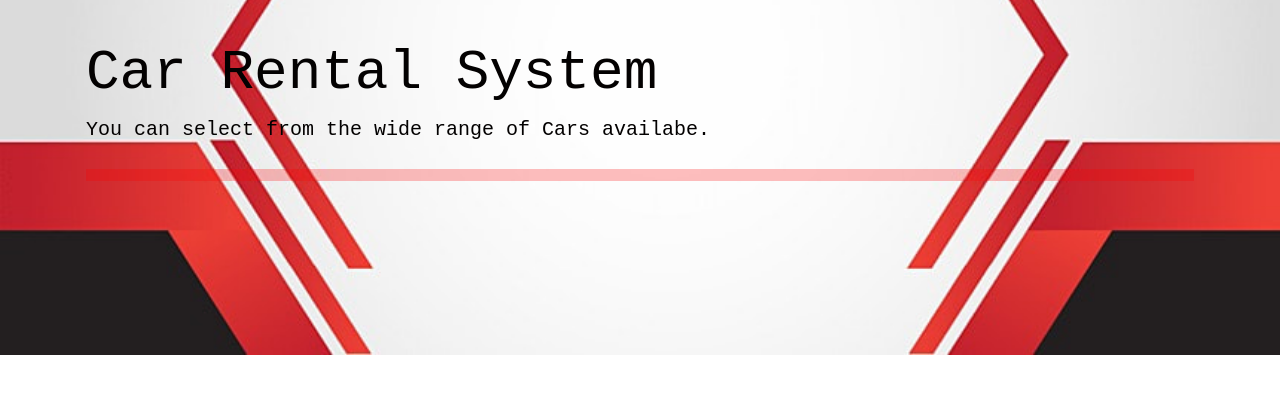
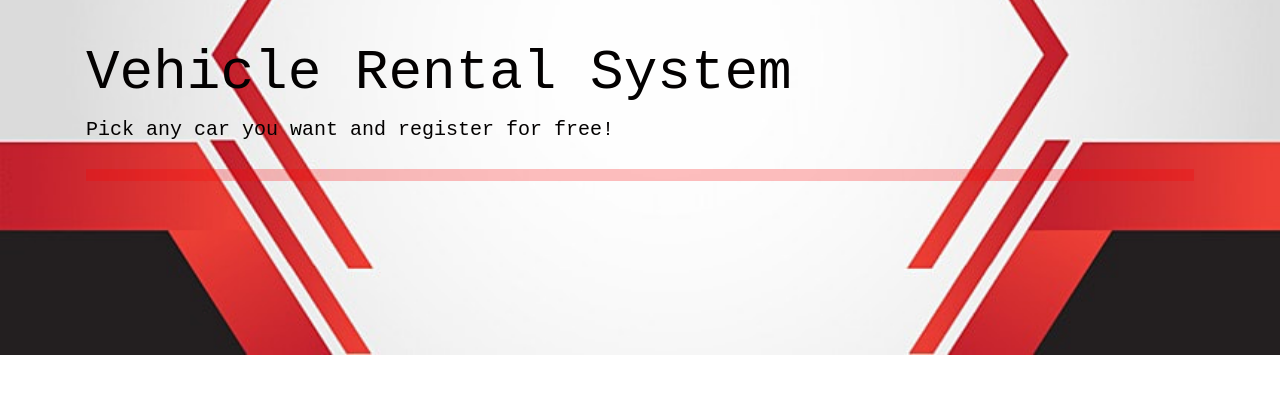
Before and after one commit to ChristianRMorales/CAR_RENTALipt, a Django app: template home/templates/index.html in a window 1280 px wide. Shown: the part 112-506 px from the top of the page. Run offline with Django 3.2, Linux system fonts and the light colour scheme; the template is opened without the code that fills it, so the values that code supplies are empty.

```diff
--- a/home/templates/index.html
+++ b/home/templates/index.html
@@ -14,8 +14,8 @@
 </style>
 <div class="container mt-4">
     <div>
-      <h1 class="display-4">Car Rental System</h1>
-      <p class="lead">You can select from the wide range of Cars availabe.</p>
+      <h1 class="display-4">Vehicle Rental System</h1>
+      <p class="lead">Pick any car you want and register for free!</p>
       <hr class="my-4">
     </div>
     <div class="row mt-4">
```
Also changed, not shown: db.sqlite3, home/media/Car01_odqRxNe.jpg (added).
